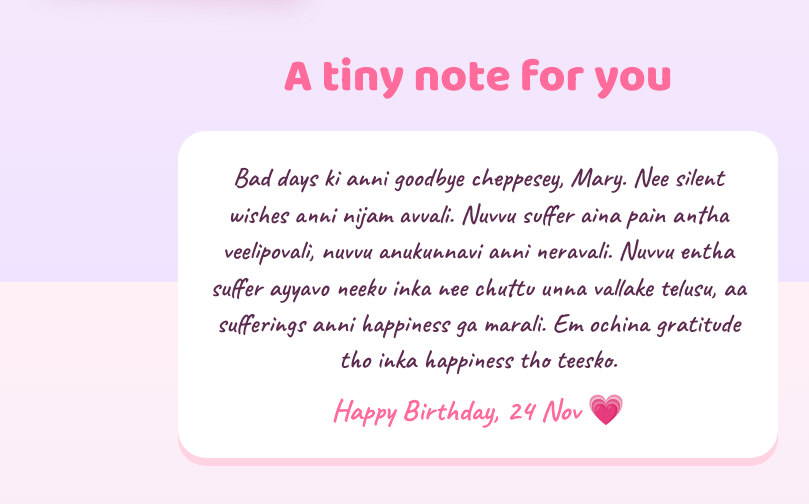
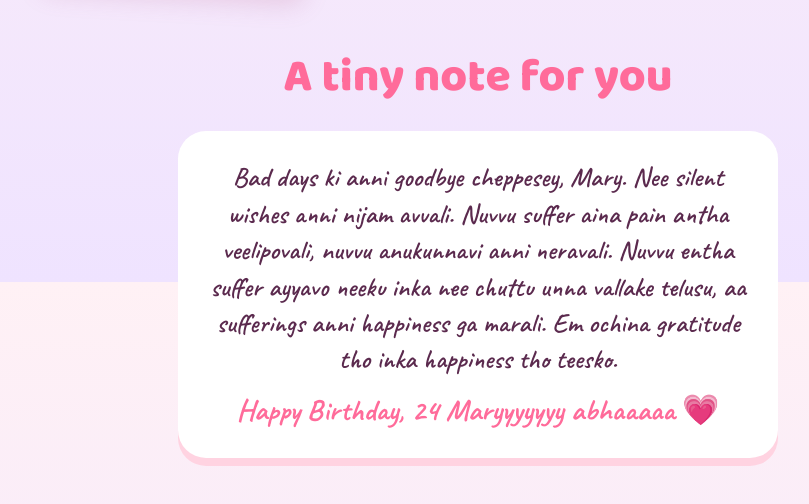
Before and after one commit to SohelMohammad19/Mary-25th-birthday, a plain HTML site: page index.html in a window 1280 px wide. Shown: the part 1318-1822 px from the top of the page, without its empty margins (162-971 px from the left). Drawn offline with Linux system fonts and the light colour scheme.

Commit message:
Update index.html

```diff
--- a/index.html
+++ b/index.html
@@ -58,7 +58,7 @@ canvas{position:fixed;inset:0;pointer-events:none;z-index:10}
 <h2>A tiny note for you</h2>
 <div class="letter">
   Bad days ki anni goodbye cheppesey, Mary. Nee silent wishes anni nijam avvali. Nuvvu suffer aina pain antha veelipovali, nuvvu anukunnavi anni neravali. Nuvvu entha suffer ayyavo neeku inka nee chuttu unna vallake telusu, aa sufferings anni happiness ga marali. Em ochina gratitude tho inka happiness tho teesko.
-  <b>Happy Birthday, 24 Nov 💗</b>
+  <b>Happy Birthday, 24 Maryyyyyyy abhaaaaa 💗</b>
 </div>
 </main>
 <div id="toast" role="status"></div>
```
